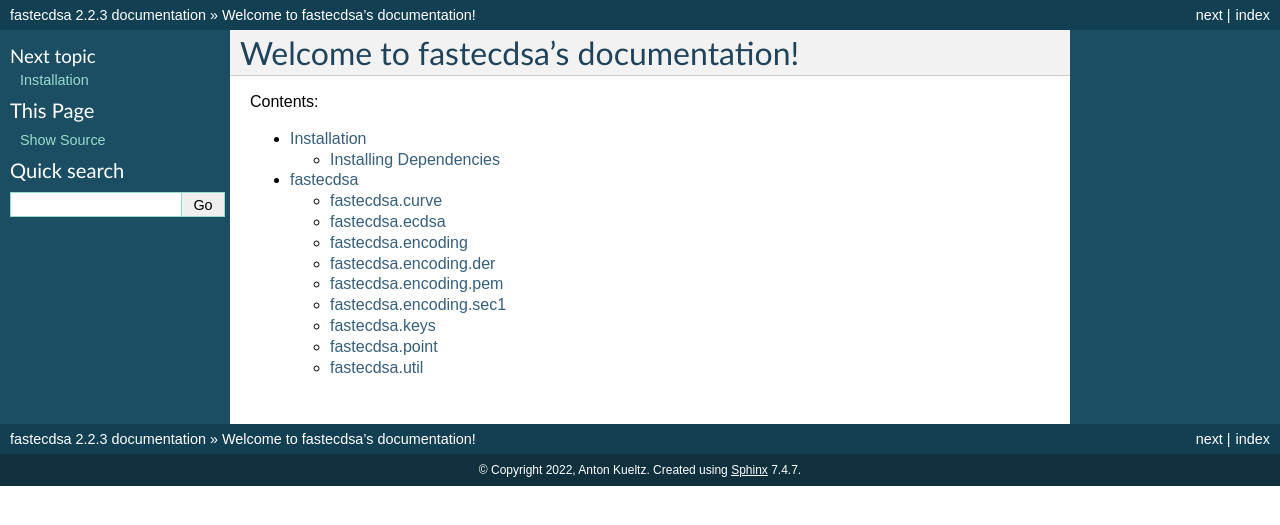
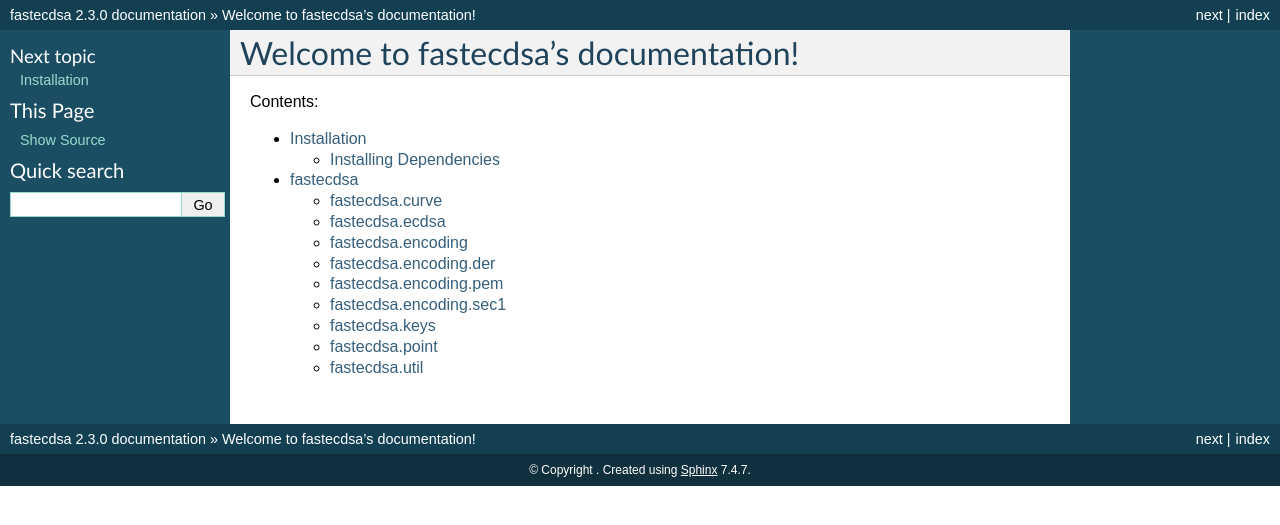
Before and after one commit to AntonKueltz/fastecdsa, a Sphinx documentation site: the page built from docs/index.rst, in a window 1280 px wide. Shown: the top 525 px of the page. Built offline with Sphinx 7.4.7, drawn with Linux system fonts in a browser that asks for light colours.

Commit message:
update packaging tooling

```diff
--- a/docs/conf.py
+++ b/docs/conf.py
@@ -54,7 +54,6 @@
 
 # General information about the project.
 project = 'fastecdsa'
-copyright = '{}, Anton Kueltz'.format(datetime.now().year)
 author = 'Anton Kueltz'
 
 # The version info for the project you're documenting, acts as replacement for
@@ -62,9 +61,9 @@
 # built documents.
 #
 # The short X.Y version.
-version = '2.2'
+version = '2.3'
 # The full version, including alpha/beta/rc tags.
-release = '2.2.3'
+release = '2.3.0'
 
 # The language for content autogenerated by Sphinx. Refer to documentation
 # for a list of supported languages.
--- a/pyproject.toml
+++ b/pyproject.toml
@@ -22,3 +22,7 @@
     "Operating System :: MacOS :: MacOS X",
     "Operating System :: POSIX :: Linux"
 ]
+
+[build-system]
+requires = ["setuptools>=61"]
+build-backend = "setuptools.build_meta"
```
Also changed, not shown: 1 other file.
